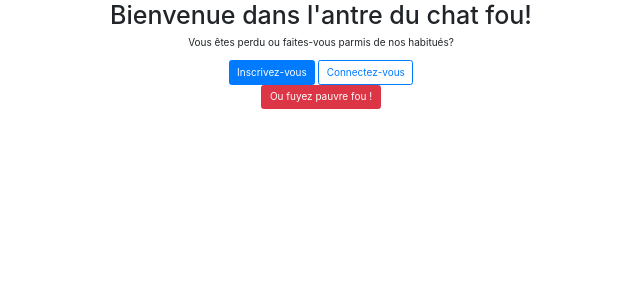
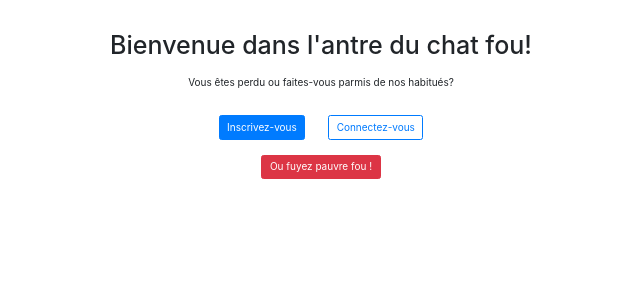
Before and after one commit to AminGtt/L-antre, a PHP site: page / in a window 1280 px wide. Shown: the top 300 px of the page, without its empty margins (319-959 px from the left). Run offline with PHP 8.4, Linux system fonts and the light colour scheme; style sheets or scripts are compiled from the project's sources.

Commit message:
a bit of layout

```diff
--- a/enregistrement.php
+++ b/enregistrement.php
@@ -2,7 +2,7 @@
 
 <form action="">
   <div class="container text-center">
-    <p class="text-center">Hmm, vous voulez faire parti de l'équipe? Renseignez les informations ci-dessous et vous en êtes. Du moins c'est ce qu'on vera x)</p>
+    <p class="text-center mt-5 mb-4 font-weight-bolder">Hmm, vous voulez faire parti de l'équipe? Renseignez les informations ci-dessous et vous en êtes. Du moins c'est ce qu'on vera x)</p>
 
     <div class='form-group'>
       <label for="pseudo">Pseudo : </label>
@@ -36,10 +36,10 @@
 
     <div class='form-check'>
       <input class='form-check-input' type="checkbox" name="major" id="major">
-      <label class='form-check-label' for="major" id="major">En validant ce formulaire vous assurez avoir plus de 18ans.</label>
+      <label class='form-check-label ml-3' for="major" id="major">En validant ce formulaire vous assurez avoir plus de 18ans.</label>
     </div>
 
-    <input class='btn btn-primary' type="submit" value="Inscription">
+    <input class='btn btn-primary mt-3' type="submit" value="Inscription">
 
   </div>
 </form>
--- a/index.php
+++ b/index.php
@@ -2,20 +2,20 @@
 
 <body class="container">
   <main class="d-flex align-items-center flex-column">
-    <h1>Bienvenue dans l'antre du chat fou!</h1>
+    <h1 class="mt-5 mb-4">Bienvenue dans l'antre du chat fou!</h1>
     <p>Vous êtes perdu ou faites-vous parmis de nos habitués?</p>
 
-    <div>
-      <a href="enregistrement.php">
+    <div class="mb-4 mt-4">
+      <a class="mr-3 ml-3" href="enregistrement.php">
         <button class="btn btn-primary">Inscrivez-vous</button>
       </a>
 
-      <a href="connexion.php">
+      <a class="mr-3 ml-3" href="connexion.php">
         <button class="btn btn-outline-primary">Connectez-vous</button>
       </a>
     </div>
 
-    <a href="#">
+    <a href="404.php">
         <button class="btn btn-danger">Ou fuyez pauvre fou !</button>
     </a>
 
--- a/templates/header.tpl.php
+++ b/templates/header.tpl.php
@@ -8,5 +8,5 @@
   <link rel="stylesheet" href="css/base.css">
   <link rel="stylesheet" href="css/normalize.css">
   <link rel="stylesheet" href="css/bootstrap.min.css">
-  <link rel="stylesheet" href="css/styles.css">
+  <link rel="stylesheet" href="css/styles.scss">
 </head>
```
Also changed, not shown: connexion.php (+4 -4 lines), css/styles.css (deleted), css/styles.scss (added).
